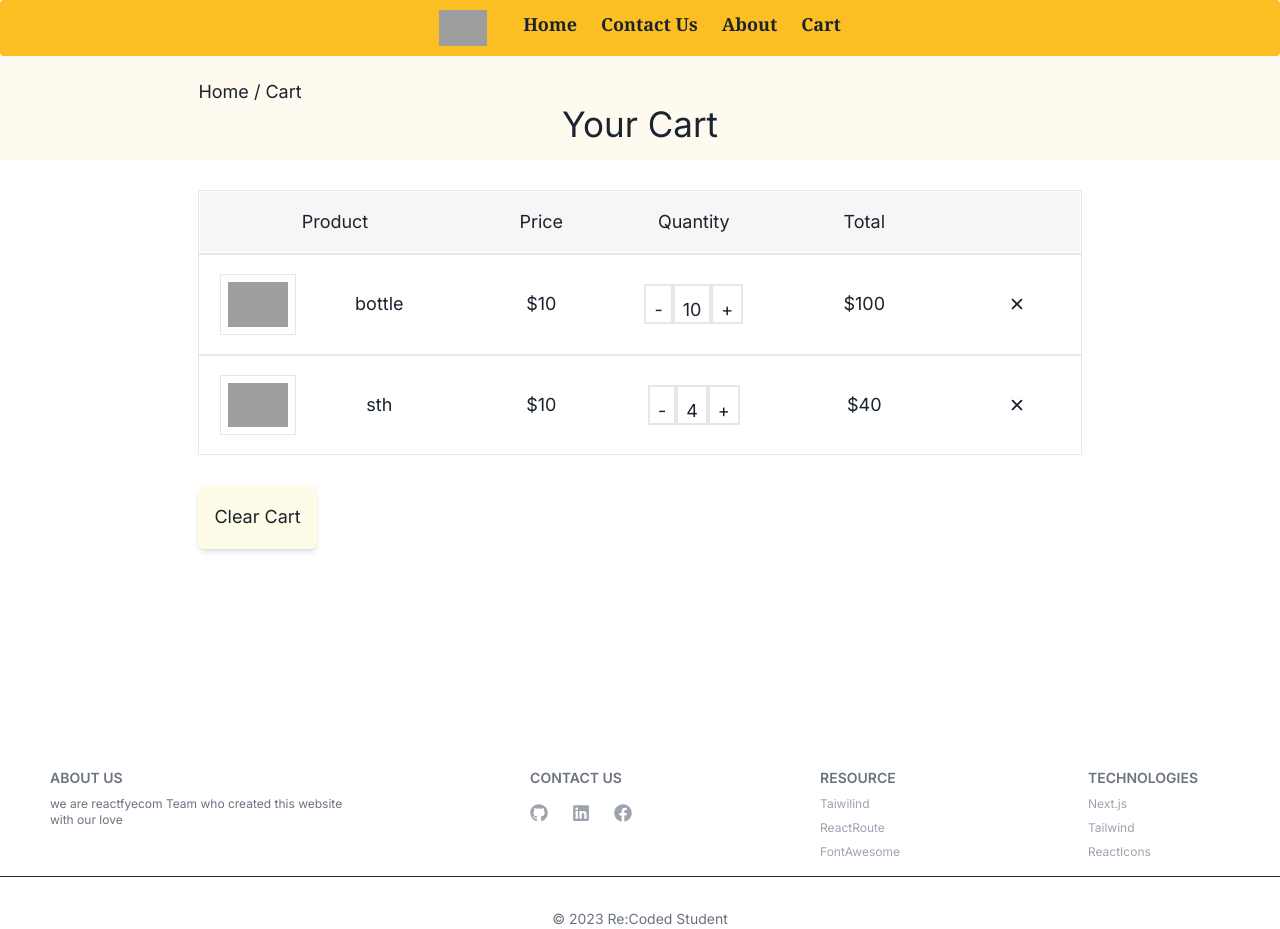
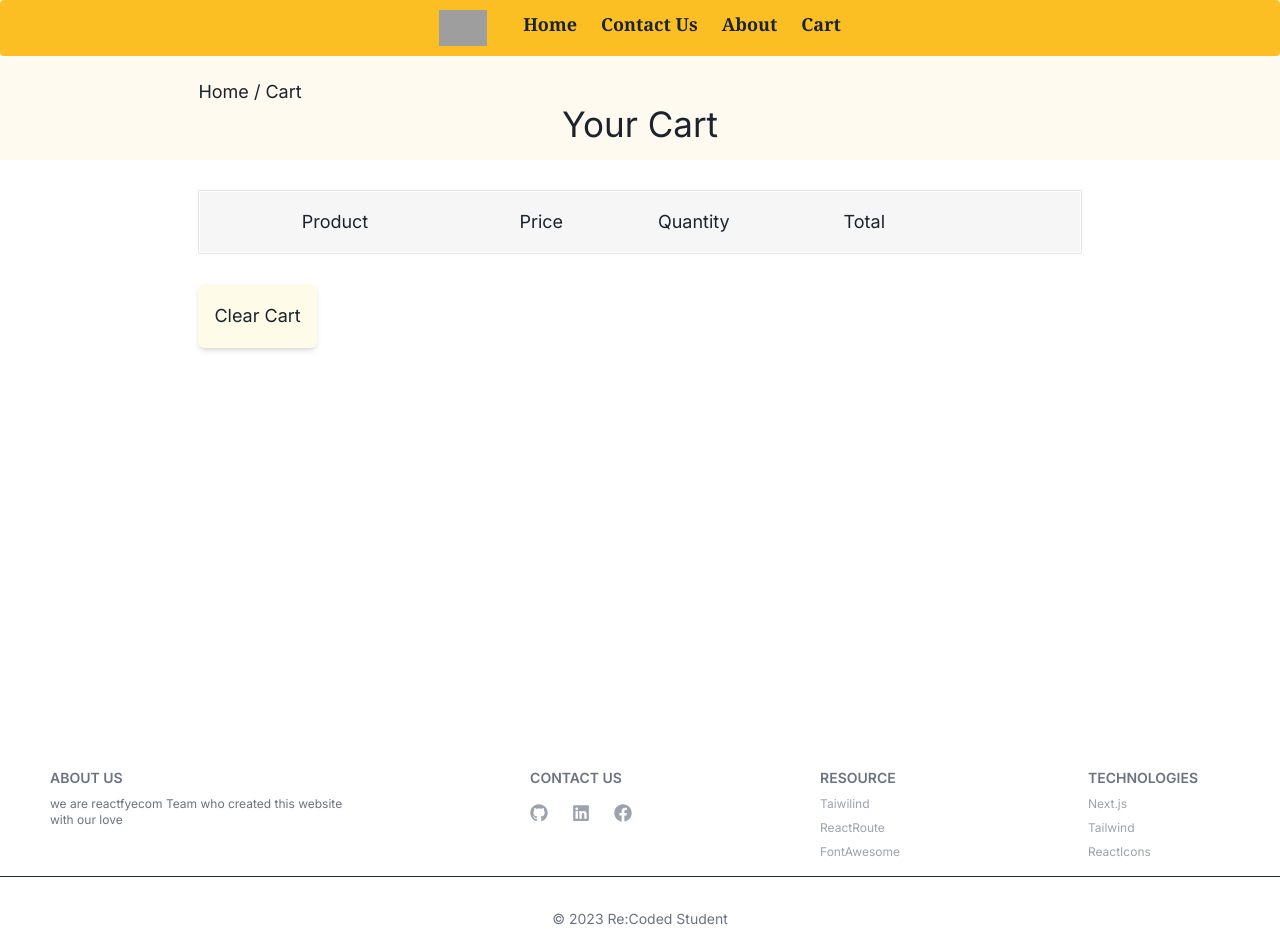
Before and after one commit to 202212-GIZ-YE-FEW/react-ecommerce-reactifyecom, a Next.js app: page /cart in a window 1280 px wide. Built offline with nearby package versions, Linux system fonts and the light colour scheme; grey boxes are pictures that could not be loaded.

Commit message:
remove the simulation data from local storage

```diff
--- a/components/cart/cartContent/CartTable.jsx
+++ b/components/cart/cartContent/CartTable.jsx
@@ -35,10 +35,10 @@ export const data = [
 ];
 
 const CartContent = () => {
-  const [items, setCartItems] = useState(data);
-
+  const [items, setCartItems] = useState([]);
+  // console.log(items);
   function updateCart(updatedCart) {
-    console.log(updatedCart);
+    // console.log(updatedCart);
     setCartItems(updatedCart);
     localStorage.setItem("items", JSON.stringify(updatedCart));
   }
```
